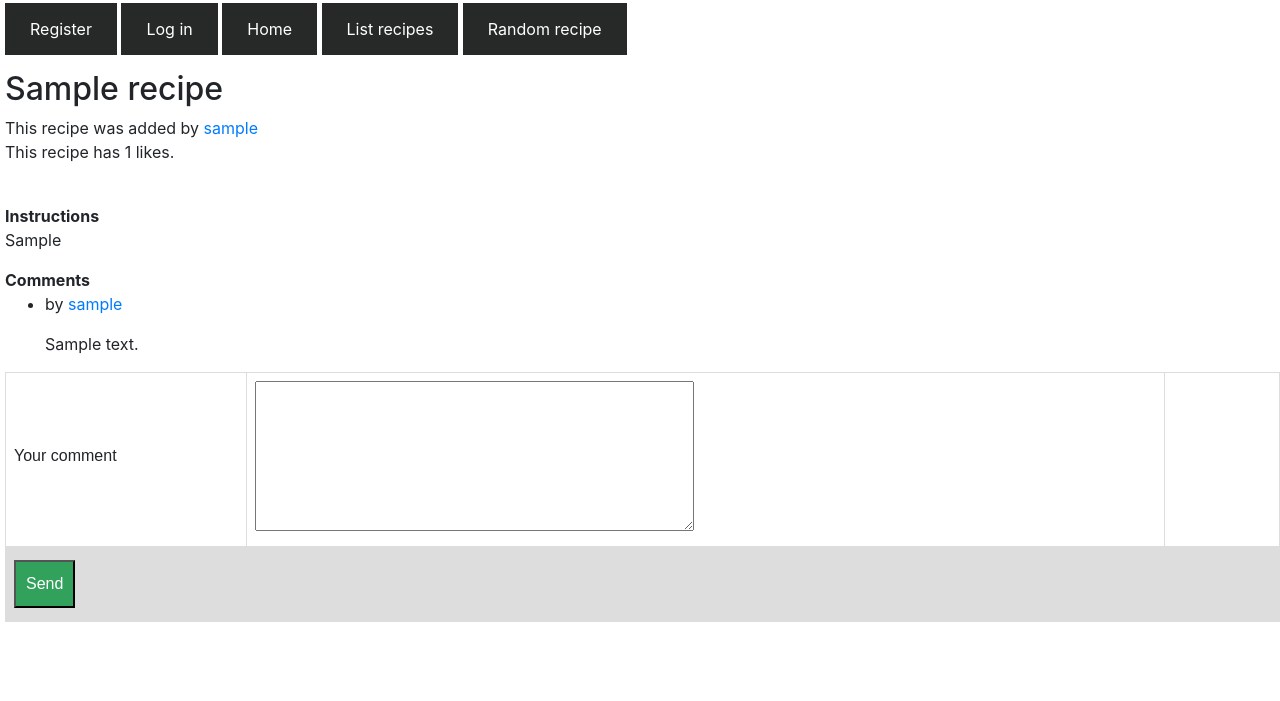
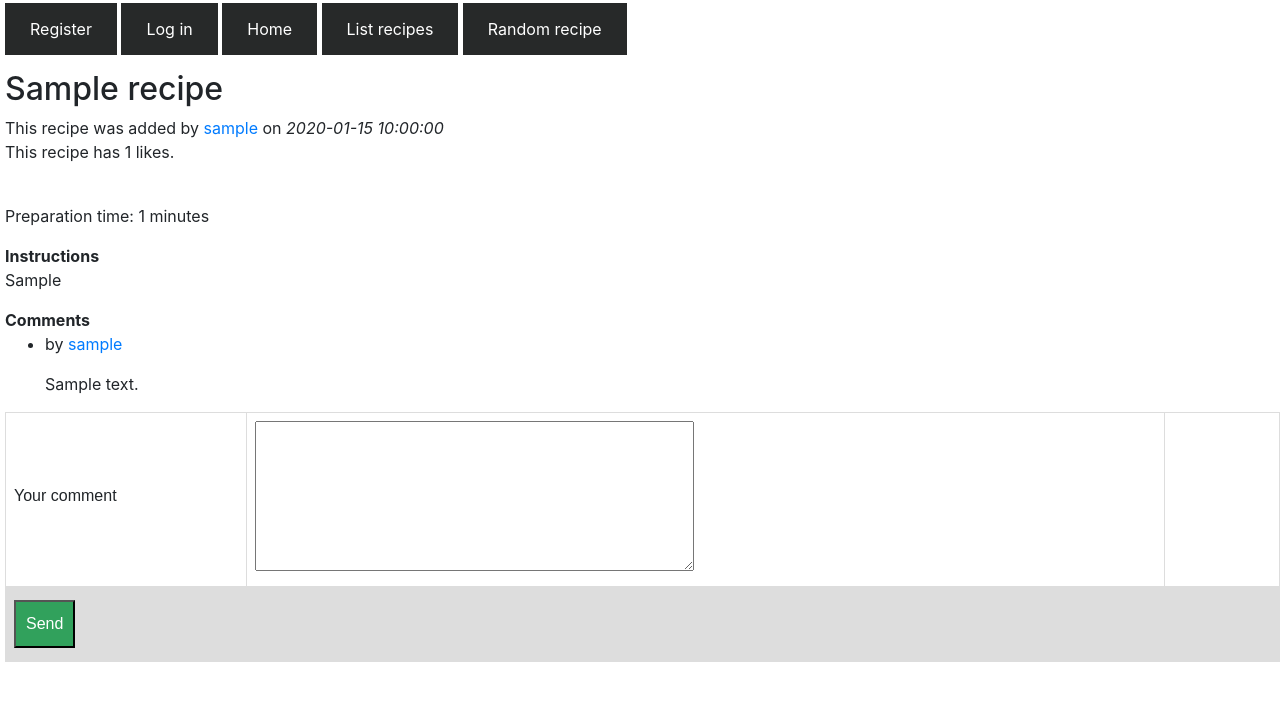
Before and after one commit to Enzine/recipify, a Flask app: page /recipes/1/show in a window 1280 px wide. Shown: the top 701 px of the page. Run offline with Flask 2, Linux system fonts and the light colour scheme; tables that the repository leaves empty hold one stand-in row (values such as "Sample post"); some libraries are stand-ins or nearby versions.

Commit message:
change info on recipe show.html

```diff
--- a/app/templates/layout.html
+++ b/app/templates/layout.html
@@ -6,9 +6,6 @@
 
     <!-- Bootstrap CSS -->
     <link rel="stylesheet" href="https://maxcdn.bootstrapcdn.com/bootstrap/4.0.0/css/bootstrap.min.css" integrity="sha384-Gn5384xqQ1aoWXA+058RXPxPg6fy4IWvTNh0E263XmFcJlSAwiGgFAW/dAiS6JXm" crossorigin="anonymous">
-
-    <!-- CSS Styles -->
-    <link rel="stylesheet" type="text/css" href="../static/styles.css">
 
     <title>Recipify</title>
     <style>
--- a/app/templates/recipes/show.html
+++ b/app/templates/recipes/show.html
@@ -2,9 +2,10 @@
 
 {% block body %}
     <h2>{{ recipe.name }}</h2>
-    This recipe was added by <a href="{{ url_for('auth_show', account_id=recipe.account.id) }}">{{ recipe.account.username }}</a>
+    This recipe was added by <a href="{{ url_for('auth_show', account_id=recipe.account.id) }}">{{ recipe.account.username }}</a> on <i>{{ recipe.date_created }}</i>
     <p>This recipe has {{ recipe.like_count }} likes.</p>
     <br />
+    <p>Preparation time: {{ recipe.preparation_time }} minutes</p>
     <b>Instructions</b>
     <p>{{ recipe.instructions }}</p>
 
```
